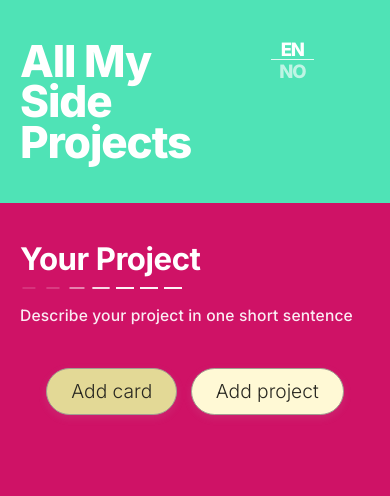
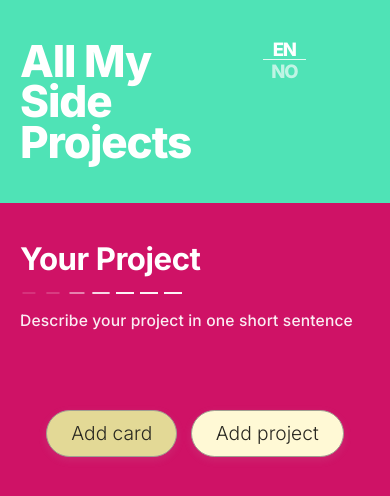
Before and after one commit to nataliakuntic/project-dashboard, a React (Vite) app: page / in a window 390 px wide. Shown: the top 496 px of the page. Built offline with nearby package versions, Linux system fonts and the light colour scheme.

Commit message:
Improve mobile title wrapping layout

```diff
--- a/src/styles/dashboard.css
+++ b/src/styles/dashboard.css
@@ -162,4 +162,8 @@
   .dashboard-heading {
     max-width: 6ch;
   }
+
+  .dashboard-language-controls {
+    right: 0.5rem;
+  }
 }
--- a/src/styles/workspace.css
+++ b/src/styles/workspace.css
@@ -467,11 +467,61 @@
 
 @media (max-width: 540px) {
   .project-heading {
-    height: clamp(6.2rem, 20vw, 7.4rem);
+    display: flex;
+    flex-direction: column;
+    height: auto;
+    min-height: clamp(8.8rem, 30vw, 10.8rem);
   }
 
   .project-title-hit-area {
+    position: relative;
     width: calc(100% - 5.45rem);
+    min-height: 0;
+  }
+
+  .project-description-hit-area {
+    position: relative;
+    left: auto;
+    width: 100%;
+  }
+
+  .project-title {
+    position: relative;
+    white-space: normal;
+  }
+
+  .project-underline-slot {
+    position: relative;
+    top: auto;
+    margin-top: var(--title-to-dashes-gap);
+    min-height: var(--dashes-height);
+  }
+
+  .project-description {
+    position: relative;
+    left: auto;
+    max-width: 100%;
+  }
+
+  .project-heading--placeholder .project-description-hit-area {
+    margin-top: var(--dashes-to-description-gap);
+  }
+
+  .project-heading--placeholder .project-description {
+    top: auto;
+  }
+
+  .project-heading--custom .project-underline-slot {
+    margin-top: 0;
+    min-height: 0;
+  }
+
+  .project-heading--custom .project-description-hit-area {
+    margin-top: var(--custom-title-to-description-gap);
+  }
+
+  .project-heading--custom .project-description {
+    top: auto;
   }
 
   .workspace-nav-prev {
```
